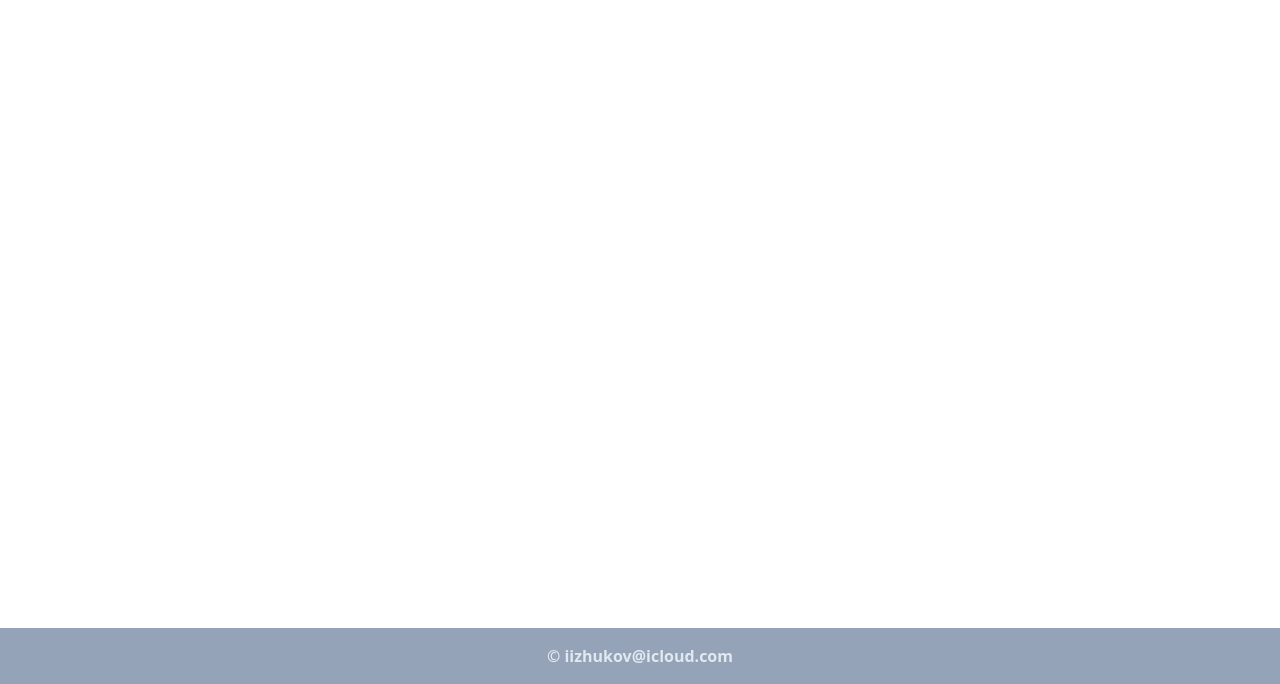
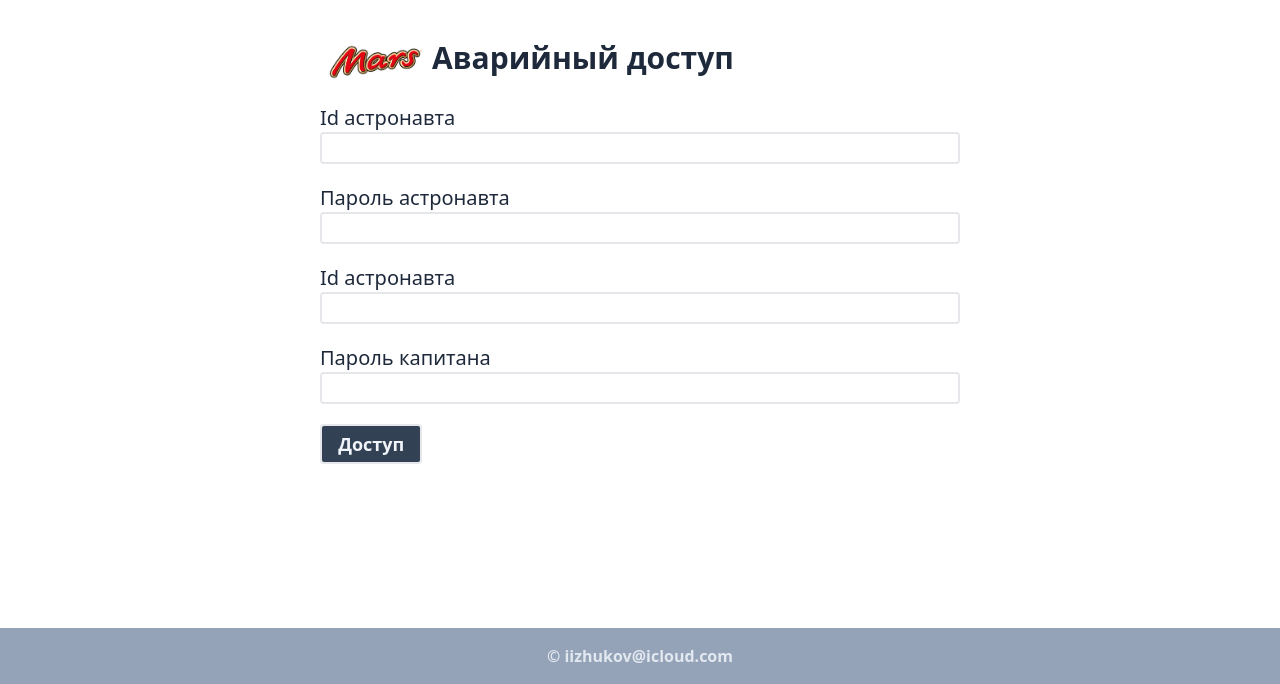
Before and after one commit to FofuHupopo/mars-colonization, a Flask app: page /emergency-access in a window 1280 px wide. Shown: the part 116-800 px from the top of the page. Run offline with Flask 2, Linux system fonts and the light colour scheme; some libraries are stand-ins or nearby versions.

Commit message:
fifth task

```diff
--- a/app.py
+++ b/app.py
@@ -1,4 +1,4 @@
-from flask import Flask, url_for, request, render_template
+from flask import Flask
 
 
 app = Flask(__name__)
--- a/forms.py
+++ b/forms.py
@@ -16,3 +16,12 @@
         "Готовы остаться на марсе?",
     )
     submit = fields.SubmitField("Ответить")
+
+
+class EmergancyAccessForm(form.FlaskForm):
+    astronaut_id = fields.IntegerField("Id астронавта", validators=[validators.DataRequired()])
+    astronaut_password = fields.PasswordField("Пароль астронавта", validators=[validators.DataRequired(), validators.length(1, 100)])
+    captain_id = fields.IntegerField("Id астронавта", validators=[validators.DataRequired()])
+    captain_password = fields.PasswordField("Пароль капитана", validators=[validators.DataRequired(), validators.length(1, 100)])
+
+    submit = fields.SubmitField("Доступ")
--- a/templates/base.html
+++ b/templates/base.html
@@ -14,7 +14,7 @@
 <body>
     <div class="wrapper">
         <header>
-            <nav class="px-10 py-4 bg-slate-800 text-white font-bold text-4xl">
+            <nav class="px-10 py-4 bg-slate-800 text-white font-bold text-4xl text-">
                 <h1>Миссия Колонизация Марса</h1>
             </nav>
 
--- /dev/null
+++ b/templates/emergency-access.html
@@ -0,0 +1,48 @@
+{% extends 'base.html' %}
+
+{% block content %}
+<form action="" method="post" novalidate class="w-1/2 m-auto">
+        <div class="flex mb-4">
+            <img src="{{ url_for('static', filename='images/mars-logo.png') }}" alt="" class="w-28">
+            <h2 class="text-slate-800 text-3xl font-bold">Аварийный доступ</h2>
+        </div>
+
+        <div>
+            {{ form.hidden_tag() }}
+        </div>
+
+        <div class="block">
+            {% for field in form if field.name != 'csrf_token' %}
+            <div class="mt-5">
+                {% if field.name == "submit" %}
+                    <p>{{ field(class="border-2 rounded p-1 text-slate-100 bg-slate-700 font-bold", style="width: 16%") }}</p>
+                {% else %}
+                    <h3>{{ field.label(class="text-xl") }}</h3>
+                    <p>{{ field(class="border-2 rounded", style="width: 100%") }}</p>
+                {% endif %}
+
+                {% for error in form.astronaut_id.errors %}
+                    <div class="alert alert-danger" role="alert">
+                        {{ error }}
+                    </div>
+                {% endfor %}
+            </div>
+
+                <!-- <div>
+                    {% if field.name == 'is_ready' %}
+                            <p class="text-xl font-medium mt-4">{{ field.label() }} {{ field(class="ml-3 h-4 w-4") }}</p>
+                        <p class=></p>
+                    {% else %}
+                        <p class="text-xl font-medium mt-4">{{ field.label() }}</p>
+                        <p class="border-slate-600 border-2 rounded">{{ field(style="width: 100%") }}</p>
+                    {% endif %}
+
+                    {% for error in field.errors %}
+                        <div class="error text-red-400">{{ error }}</div>
+                    {% endfor %}
+                </div> -->
+            {% endfor %}
+        </div>
+
+    </form>
+{% endblock %}
--- a/urls.py
+++ b/urls.py
@@ -10,3 +10,4 @@
 app.add_url_rule("/list_prof/<string:list>", view_func=views.ProfListView.as_view("prof_list"))
 
 app.add_url_rule("/answer", view_func=views.SurveyView.as_view("survey"))
+app.add_url_rule("/emergency-access", view_func=views.EmergencyAccessView.as_view("emergency_access"))
--- a/views.py
+++ b/views.py
@@ -78,3 +78,15 @@
             return render_template('survey/auto_answer.html', form=survey_form)
 
         return render_template('survey/survey.html', form=survey_form)
+
+
+class EmergencyAccessView(View):
+    methods = ["get", "post"]
+
+    def dispatch_request(self) -> ft.ResponseReturnValue:
+        access_form = forms.EmergancyAccessForm()
+
+        if access_form.validate_on_submit():
+            return redirect("/index/Главная")
+
+        return render_template('emergency-access.html', form=access_form)
```
Also changed, not shown: static/images/mars-logo.png (added).
